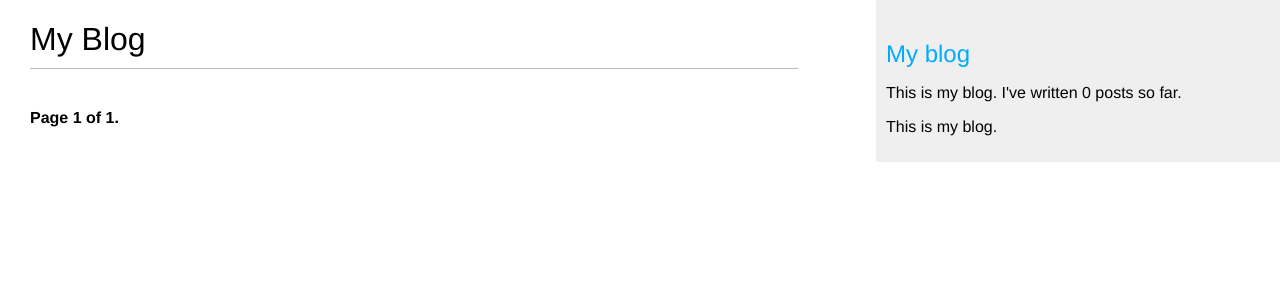
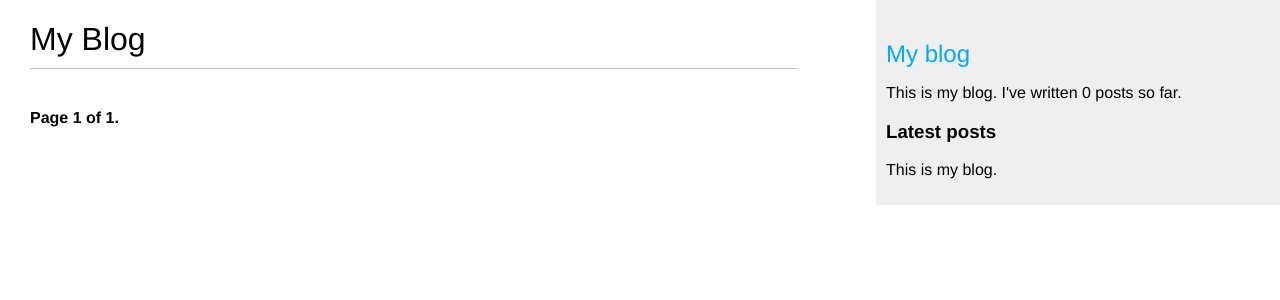
Before and after one commit to evil-kekc/BlogApp, a Django app: page /blog/ in a window 1280 px wide. Shown: the top 300 px of the page. Run offline with Django 4.2, Linux system fonts and the light colour scheme; data that the repository does not hold is empty.

Commit message:
Add inclusion tag

```diff
--- a/blog/templates/blog/base.html
+++ b/blog/templates/blog/base.html
@@ -22,6 +22,8 @@
         This is my blog.
         I've written {% total_posts %} posts so far.
     </p>
+    <h3>Latest posts</h3>
+    {% show_latest_posts 5 %}
     <p>This is my blog.</p>
 </div>
 </body>
--- /dev/null
+++ b/blog/templates/blog/post/latest_posts.html
@@ -0,0 +1,8 @@
+<ul>
+    {% for post in latest_posts %}
+        <li>
+            <a href="{{ post.get_absolute_url }}">{{ post.title }}</a>
+        </li>
+
+    {% endfor %}
+</ul>
--- a/blog/templatetags/blog_tags.py
+++ b/blog/templatetags/blog_tags.py
@@ -7,3 +7,11 @@ register = template.Library()
 @register.simple_tag
 def total_posts():
     return Post.published.count()
+
+
+@register.inclusion_tag('blog/post/latest_posts.html')
+def show_latest_posts(count=5):
+    latest_posts = Post.published.order_by('-publish')[:count]
+    return {
+        'latest_posts': latest_posts
+    }
```
